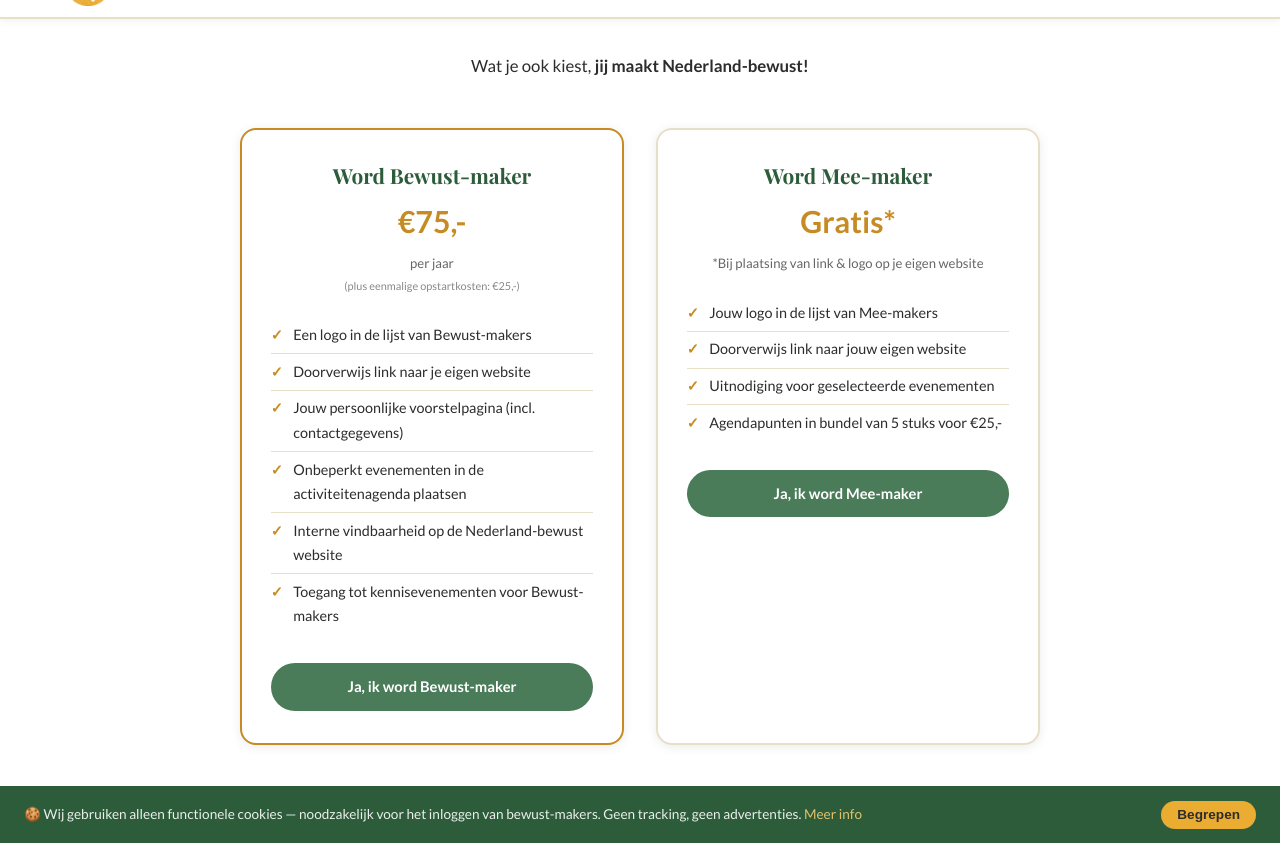
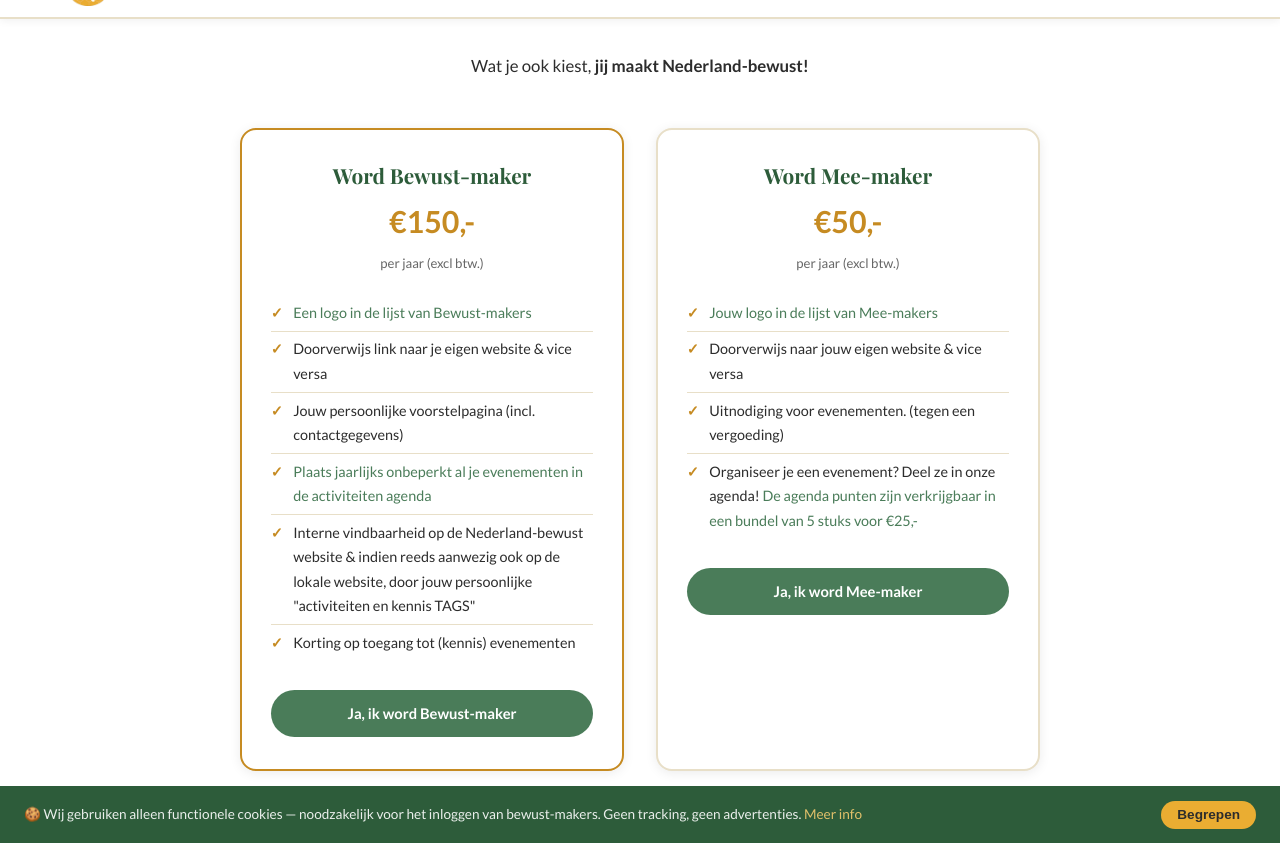
Before and after one commit to hands4flownl/nederland-bewust, a Jekyll site: the page built from pages/meld-je-aan.html, in a window 1280 px wide and 900 px high, scrolled down 209 px, cut to the strip 57-900 px from the top of the window. Built offline with Jekyll 4.4.1, drawn with Linux system fonts in a browser that asks for light colours; a script that is not in the unit is left out.

Commit message:
Update: tarieven meld-je-aan en Beheer uit menu
- Bewust-maker prijs 150 euro/jaar, Mee-maker 50 euro/jaar (excl btw.)
- Nieuwe voordelen lijsten met externe links voor beide lidmaatschappen
- Knoppen wijzen nu naar externe aanmeldpaginas op nederland-bewust.nl
- Beheer-knop verwijderd uit navigatiemenu (staat al in de footer)

Co-Authored-By: Claude Sonnet 4.6 <noreply@anthropic.com>

```diff
--- a/_data/teksten_meld_je_aan.yml
+++ b/_data/teksten_meld_je_aan.yml
@@ -4,10 +4,9 @@ subtitel: "Ben jij de volgende Bewust-maker of kies jij voor de rol als Mee-make
 intro: "Wat je ook kiest, jij maakt Nederland-bewust!"
 
 bewust_maker_titel: "Word Bewust-maker"
-bewust_maker_prijs: "€75,-"
-bewust_maker_prijs_sub: "per jaar"
-bewust_maker_opstartkosten: "plus eenmalige opstartkosten: €25,-"
+bewust_maker_prijs: "€150,-"
+bewust_maker_prijs_sub: "per jaar (excl btw.)"
 
 mee_maker_titel: "Word Mee-maker"
-mee_maker_prijs: "Gratis*"
-mee_maker_prijs_sub: "*Bij plaatsing van link & logo op je eigen website"
+mee_maker_prijs: "€50,-"
+mee_maker_prijs_sub: "per jaar (excl btw.)"
--- a/_includes/nav.html
+++ b/_includes/nav.html
@@ -19,10 +19,6 @@
       <li><a href="{{ '/inspiratie/' | relative_url }}">Inspiratie</a></li>
       <li><a href="{{ '/meld-je-aan/' | relative_url }}" class="nav-cta">Meld je aan</a></li>
       <li><a href="{{ '/contact/' | relative_url }}">Contact</a></li>
-      <li>
-        <a href="https://nederland-bewust-beheer.netlify.app/admin/"
-           style="background:var(--groen-donker);color:var(--wit);border-radius:var(--radius);padding:0.4rem 0.8rem;font-size:0.8rem;font-weight:700;">⚙️ Beheer</a>
-      </li>
     </ul>
   </div>
 </nav>
--- a/pages/meld-je-aan.html
+++ b/pages/meld-je-aan.html
@@ -20,16 +20,16 @@ permalink: /meld-je-aan/
       <div class="prijs-kaart prijs-kaart--uitgelicht" id="bewust-maker">
         <h2 class="prijs-kaart__naam">{{ site.data.teksten_meld_je_aan.bewust_maker_titel }}</h2>
         <div class="prijs-kaart__prijs">{{ site.data.teksten_meld_je_aan.bewust_maker_prijs }}</div>
-        <p class="prijs-kaart__sub">{{ site.data.teksten_meld_je_aan.bewust_maker_prijs_sub }}<br><small style="color:#888;">({{ site.data.teksten_meld_je_aan.bewust_maker_opstartkosten }})</small></p>
+        <p class="prijs-kaart__sub">{{ site.data.teksten_meld_je_aan.bewust_maker_prijs_sub }}</p>
         <ul>
-          <li>Een logo in de lijst van Bewust-makers</li>
-          <li>Doorverwijs link naar je eigen website</li>
+          <li><a href="https://nederland-bewust.nl/https-www-drenthe-bewust-nl-onze-bewust-makers/">Een logo in de lijst van Bewust-makers</a></li>
+          <li>Doorverwijs link naar je eigen website &amp; vice versa</li>
           <li>Jouw persoonlijke voorstelpagina (incl. contactgegevens)</li>
-          <li>Onbeperkt evenementen in de activiteitenagenda plaatsen</li>
-          <li>Interne vindbaarheid op de Nederland-bewust website</li>
-          <li>Toegang tot kennisevenementen voor Bewust-makers</li>
+          <li><a href="https://nederland-bewust.nl/agenda/">Plaats jaarlijks onbeperkt al je evenementen in de activiteiten agenda</a></li>
+          <li>Interne vindbaarheid op de Nederland-bewust website &amp; indien reeds aanwezig ook op de lokale website, door jouw persoonlijke "activiteiten en kennis TAGS"</li>
+          <li>Korting op toegang tot (kennis) evenementen</li>
         </ul>
-        <a href="{{ '/meld-je-aan/bewust-maker-formulier/' | relative_url }}" class="knop knop--groen" style="width:100%; text-align:center;">Ja, ik word Bewust-maker</a>
+        <a href="https://nederland-bewust.nl/zelf-bewust-maker-worden/" class="knop knop--groen" style="width:100%; text-align:center;">Ja, ik word Bewust-maker</a>
       </div>
 
       <!-- MEE-MAKER -->
@@ -38,12 +38,12 @@ permalink: /meld-je-aan/
         <div class="prijs-kaart__prijs">{{ site.data.teksten_meld_je_aan.mee_maker_prijs }}</div>
         <p class="prijs-kaart__sub">{{ site.data.teksten_meld_je_aan.mee_maker_prijs_sub }}</p>
         <ul>
-          <li>Jouw logo in de lijst van Mee-makers</li>
-          <li>Doorverwijs link naar jouw eigen website</li>
-          <li>Uitnodiging voor geselecteerde evenementen</li>
-          <li>Agendapunten in bundel van 5 stuks voor €25,-</li>
+          <li><a href="https://nederland-bewust.nl/mee-maker/">Jouw logo in de lijst van Mee-makers</a></li>
+          <li>Doorverwijs naar jouw eigen website &amp; vice versa</li>
+          <li>Uitnodiging voor evenementen. (tegen een vergoeding)</li>
+          <li>Organiseer je een evenement? Deel ze in onze agenda! <a href="https://nederland-bewust.nl/agenda/">De agenda punten zijn verkrijgbaar in een bundel van 5 stuks voor €25,-</a></li>
         </ul>
-        <a href="{{ '/meld-je-aan/mee-maker-formulier/' | relative_url }}" class="knop knop--groen" style="width:100%; text-align:center;">Ja, ik word Mee-maker</a>
+        <a href="https://nederland-bewust.nl/welkom-als-mee-maker-van-drenthe-bewust/" class="knop knop--groen" style="width:100%; text-align:center;">Ja, ik word Mee-maker</a>
       </div>
 
     </div>
```
